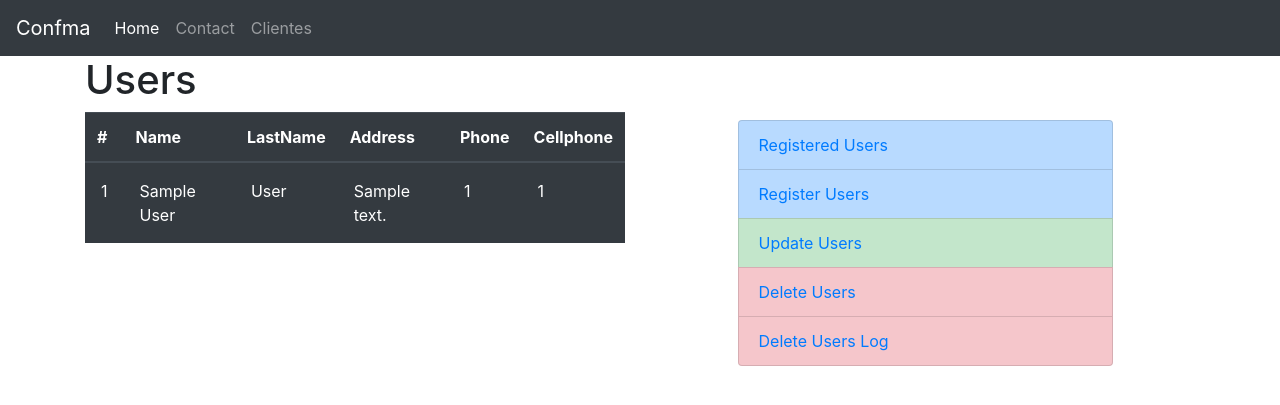
After one commit to wdavid73/django2_2_6-apps, a Django app: page /confma/users/ in a window 1280 px wide. The commit adds this page. Shown: the top 405 px of the page. Run offline with Django 3.2, Linux system fonts and the light colour scheme; tables that the repository leaves empty hold one stand-in row (values such as "Sample post"); some libraries are stand-ins or nearby versions.

Commit message:
vista todos usuarios registrados

```diff
--- a/confma/models.py
+++ b/confma/models.py
@@ -2,15 +2,12 @@ from django.db import models
 
 # Create your models here.
 class User(models.Model):
-    name        = models.CharField(),
-    lastname    = models.CharField(),
-    address     = models.CharField(),
-    phone       = models.IntegerField(),
-    cellphone   = models.IntegerField(),
-    state       = models.BinaryField(),
-    ##########################################3
-    created_at  = models.DateTimeField(auto_now_add=True),
+    name        = models.CharField(max_length = 100 , null = False)
+    lastname    = models.CharField(max_length = 200 , null = False)
+    address     = models.CharField(max_length = 100 , null = False)
+    phone       = models.BigIntegerField(null = False)
+    cellphone   = models.IntegerField(null = False)
+    state       = models.SmallIntegerField(default = 1 , null = False)
+    ##########################################
+    created_at  = models.DateTimeField(auto_now_add=True)
     updated_at  = models.DateTimeField(auto_now = True)
-
-    class Meta:
-        db_table = 'confma_users'
--- /dev/null
+++ b/confma/template/layouts/base.html
@@ -0,0 +1,26 @@
+<!DOCTYPE html>
+<html lang="en">
+<head>
+    <meta charset="UTF-8">
+    <meta name="viewport" content="width=device-width, initial-scale=1.0">
+    <meta http-equiv="X-UA-Compatible" content="ie=edge">
+    <!-- Bosstrap 4 -->
+    <link rel="stylesheet" href="https://stackpath.bootstrapcdn.com/bootstrap/4.3.1/css/bootstrap.min.css" integrity="sha384-ggOyR0iXCbMQv3Xipma34MD+dH/1fQ784/j6cY/iJTQUOhcWr7x9JvoRxT2MZw1T" crossorigin="anonymous">
+    <script src="https://code.jquery.com/jquery-3.3.1.slim.min.js" integrity="sha384-q8i/X+965DzO0rT7abK41JStQIAqVgRVzpbzo5smXKp4YfRvH+8abtTE1Pi6jizo" crossorigin="anonymous"></script>
+    <script src="https://cdnjs.cloudflare.com/ajax/libs/popper.js/1.14.7/umd/popper.min.js" integrity="sha384-UO2eT0CpHqdSJQ6hJty5KVphtPhzWj9WO1clHTMGa3JDZwrnQq4sF86dIHNDz0W1" crossorigin="anonymous"></script>
+    <script src="https://stackpath.bootstrapcdn.com/bootstrap/4.3.1/js/bootstrap.min.js" integrity="sha384-JjSmVgyd0p3pXB1rRibZUAYoIIy6OrQ6VrjIEaFf/nJGzIxFDsf4x0xIM+B07jRM" crossorigin="anonymous"></script>
+
+
+<title>
+    {% block title %}{% endblock %}
+</title>
+
+</head>
+<body>
+    {% include './navbar.html' %}
+
+    {% block content %}
+    {% endblock %}
+
+</body>
+</html>
--- /dev/null
+++ b/confma/template/layouts/methods.html
@@ -0,0 +1,19 @@
+<div class="container mb-2 mt-2 " style="width: 75%;">
+  <ul class="list-group">
+    <li class="list-group-item list-group-item-primary">
+      <a href="create/">Registered {{ model }}</a>
+    </li>
+    <li class="list-group-item list-group-item-primary">
+      <a href="details/">Register {{ model }}</a>
+    </li>
+    <li class="list-group-item list-group-item-success">
+      <a href="update/">Update {{ model }}</a>
+    </li>
+    <li class="list-group-item list-group-item-danger">
+      <a href="delete/">Delete {{ model }}</a>
+    </li>
+    <li class="list-group-item list-group-item-danger">
+      <a href="delete_log/">Delete {{ model }} Log</a>
+    </li>
+  </ul>
+</div>
--- /dev/null
+++ b/confma/template/layouts/navbar.html
@@ -0,0 +1,34 @@
+<nav class="navbar navbar-expand-lg navbar-dark bg-dark">
+  <a class="navbar-brand" href="#">Confma</a>
+  <button
+    class="navbar-toggler"
+    type="button"
+    data-toggle="collapse"
+    data-target="#navbarNav"
+    aria-controls="navbarNav"
+    aria-expanded="false"
+    aria-label="Toggle navigation"
+  >
+    <span class="navbar-toggler-icon"></span>
+  </button>
+  <div class="collapse navbar-collapse" id="navbarNav">
+    <ul class="navbar-nav">
+      <li class="nav-item active">
+        <a class="nav-link" href="/confma/"
+          >Home <span class="sr-only">(current)</span></a
+        >
+      </li>
+      <li class="nav-item">
+        <a class="nav-link" href="contact/">Contact</a>
+      </li>
+      <li class="nav-item">
+        <a class="nav-link" href="users/">Clientes</a>
+      </li>
+      <!-- <li class="nav-item">
+        <a class="nav-link disabled" href="#" tabindex="-1" aria-disabled="true"
+          >Disabled</a
+        >
+      </li> -->
+    </ul>
+  </div>
+</nav>
--- /dev/null
+++ b/confma/template/users/home_users.html
@@ -0,0 +1,50 @@
+{% extends 'layouts/base.html' %}
+
+{% block title%} Home Confma App {% endblock%}
+
+{% block content %}
+<div class="container">
+    <h1 class="text-aling-center">Users</h1>
+    <div class="row">
+        <div class="col-sm">
+                <div class="float-left">
+                        <div class=" table-responsive">
+                            <table class="table table-dark">
+                                <thead>
+                                     <tr>
+                                        <th scope="col">#</th>
+                                        <!-- <th scope="col">#</th> -->
+                                        <th scope="col">Name</th>
+                                        <th scope="col">LastName</th>
+                                        <th scope="col">Address</th>
+                                        <th scope="col">Phone</th>
+                                        <th scope="col">Cellphone</th>
+                                        <!-- <th scope="col">Methods</th> -->
+                                    </tr>
+                                </thead>
+                            <tbody>
+                                {% for u in user %}
+                                <tr>
+                                    <td class="p-3"> {{forloop.counter}}</td>
+                                    <!-- <td> {{u.id}}</td> -->
+                                    <td class="p-3"> {{u.name}}</td>
+                                    <td class="p-3"> {{u.lastname}}</td>
+                                    <td class="p-3"> {{u.address}}</td>
+                                    <td class="p-3"> {{u.phone}}</td>
+                                    <td class="p-3"> {{u.cellphone}}</td>
+                                    <!-- {% include '../layouts/methods.html'%} -->
+                                </tr>
+                                {% endfor %}
+                            </tbody>
+                        </table>
+                    </div>
+                </div>
+        </div>
+        <div class="col-sm">
+                {% include '../layouts/methods.html'%}
+        </div>
+
+    </div>
+</div>
+
+{% endblock %}
--- a/confma/urls.py
+++ b/confma/urls.py
@@ -2,5 +2,8 @@ from django.urls import path
 from . import views
 
 urlpatterns = [
-    path('' , views.home_view , name="home")
+    path('' , views.home_view , name="home"),
+    #users
+    path('users/' , views.user_view , name="users"),
+    path('users/details/' , views.user_details_view , name="user_details")
 ]
--- a/confma/views.py
+++ b/confma/views.py
@@ -1,7 +1,26 @@
 from django.shortcuts import render
+
+# Models
+
+from .models import User
 
 # Create your views here.
 
 def home_view(request , *args, **kwargs):
     context = {}
     return render(request , "home.html" , context)
+
+def user_view(request , *args, **kwargs):
+    obj = User.objects.all()
+    context = {
+        "user" : obj,
+        "model" : "Users"
+     }
+    return render(request , "users/home_users.html" , context)
+
+def user_details_view(request):
+    obj = User.objects.all()
+    context = {
+        "user" : obj
+    }
+    return render(request , "users/details.html" , context)
```
Also changed, not shown: confma/template/home.html (+50 -12 lines), confma/template/users/details.html (added, +18 -0 lines), confma/migrations/0001_initial.py, confma/migrations/0002_auto_20191013_1647.py (added), confma/migrations/0003_auto_20191013_1651.py (added), confma/migrations/0004_auto_20191013_1651.py (added).
